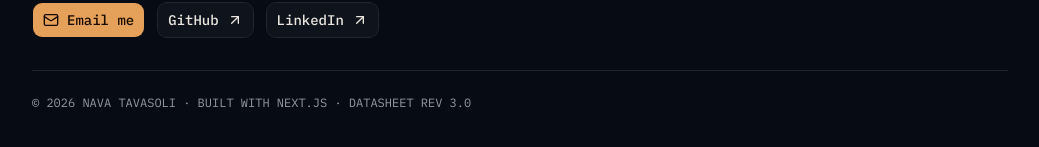
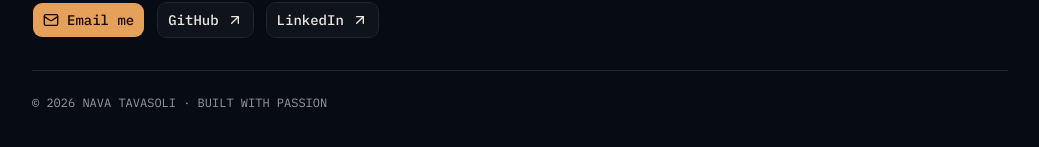
Before and after one commit to navatavasoli/portfolio, a Next.js app: page / in a window 1280 px wide. Shown: the part 3056-3203 px from the top of the page, without its empty margins (120-1159 px from the left). Built offline with nearby package versions, Linux system fonts and the light colour scheme.

Commit message:
modified logo

```diff
--- a/components/site/contact.tsx
+++ b/components/site/contact.tsx
@@ -2,8 +2,8 @@ import { ArrowUpRight, Mail } from "lucide-react";
 import { Button } from "@/components/ui/button";
 
 // EDIT-ME: real email + LinkedIn URL below.
-const EMAIL = "you@example.com";
-const LINKEDIN = "https://www.linkedin.com/in/YOUR-HANDLE";
+const EMAIL = "nava.tavasoli@gmail.com";
+const LINKEDIN = "https://www.linkedin.com/in/nava-tavasoli/";
 
 export function Contact() {
   return (
@@ -49,7 +49,7 @@ export function Contact() {
         </Button>
       </div>
       <p className="border-t border-border pt-6 font-tech text-xs text-muted-foreground">
-        © 2026 NAVA TAVASOLI · BUILT WITH NEXT.JS · DATASHEET REV 3.0
+        © 2026 NAVA TAVASOLI · BUILT WITH PASSION
       </p>
     </div>
   );
```
